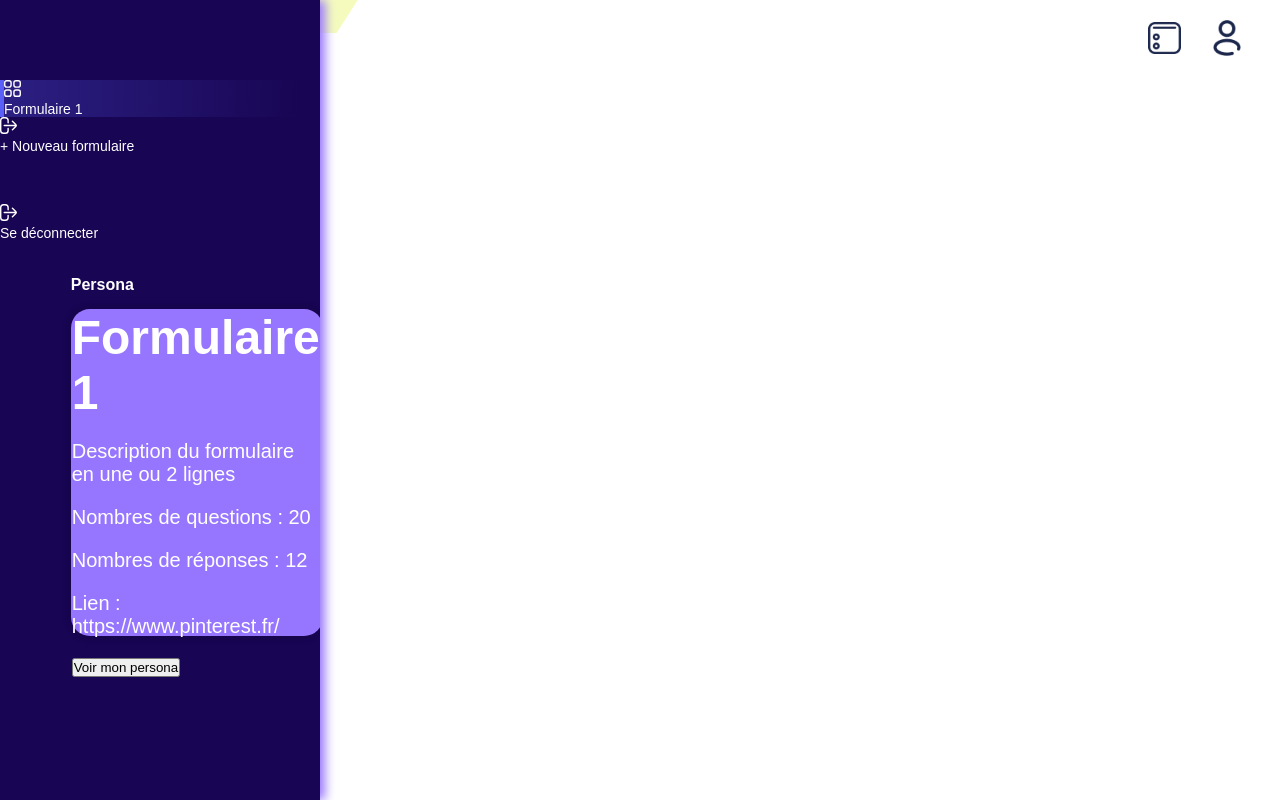
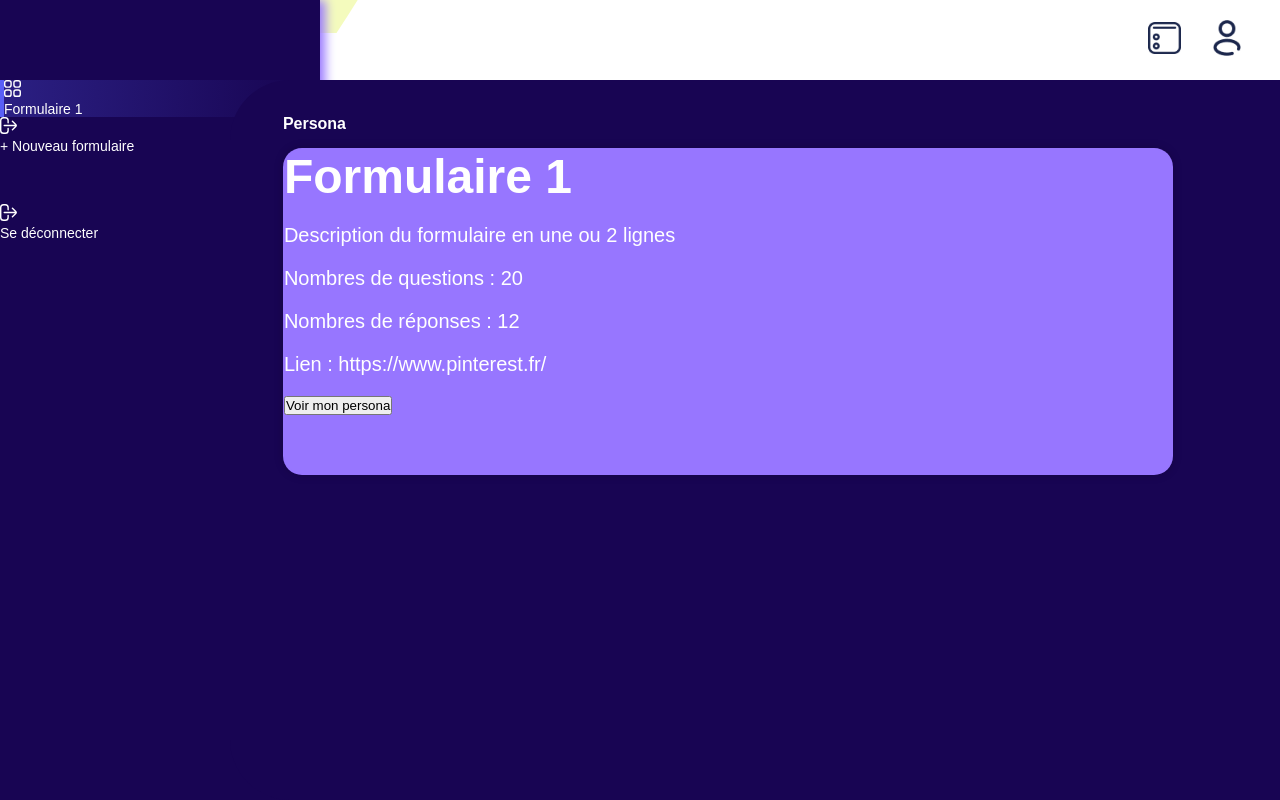
Before and after one commit to JulieFrancois/kiwi, a React (Create React App) app: page / in a window 1280 px wide. Both pictures are taken after a click on the link 1230 px from the left and 40 px from the top of the page. Shown: the top 800 px of the page. Built offline with nearby package versions, Linux system fonts and the light colour scheme.

Commit message:
up dashboard

```diff
--- a/src/style.css
+++ b/src/style.css
@@ -407,7 +407,15 @@
 .chart-box { border-radius: 19px; margin-right: 6%; width: 118%; position: relative; }
 .box-element-flex { display: flex; margin-top: 20px; }
 
-.Page { position: absolute; background-color: #180553; height: 100%; width: 82%; right: 0px; border-radius: 60px 0px 0px 60px; overflow: overlay; }
+.Page {
+  position: absolute;
+  background-color: #180553;
+  height: 90vh;
+  width: 82%;
+  right: 0px;
+  border-radius: 60px 0px 0px 60px;
+  overflow: overlay; }
+
 .icon-menu { width: 17px; height: 17px; fill: white; margin-right: 16px; animation-name: Icon-Menu; }
 
 li.li-mneu { display: flex; padding: 14px 24px; margin-bottom: 6px; cursor: pointer; position: relative; animation-name: li-Menu; }
```
Also changed, not shown: src/pages/Dashboard.js (+5 -2 lines).
